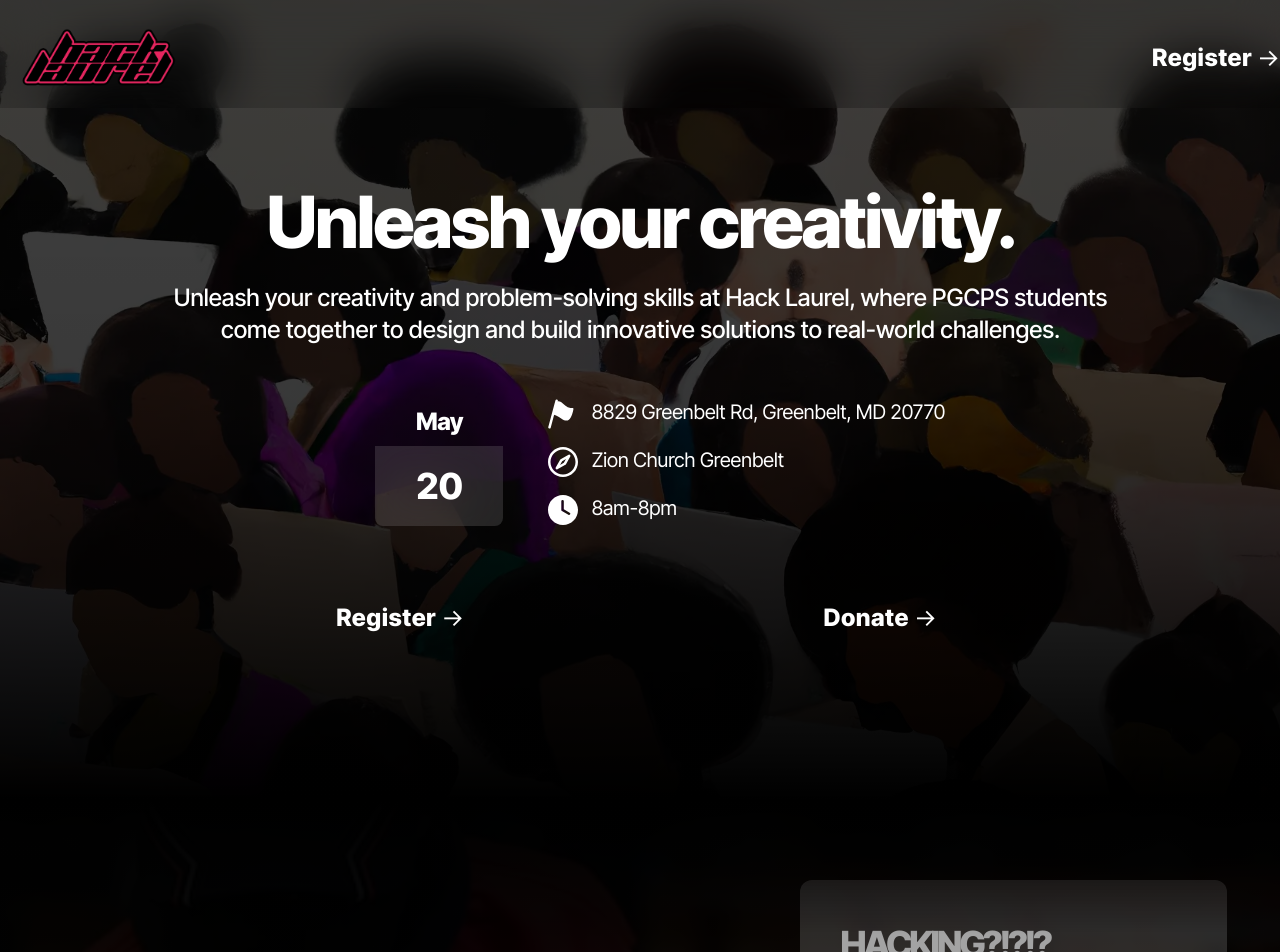
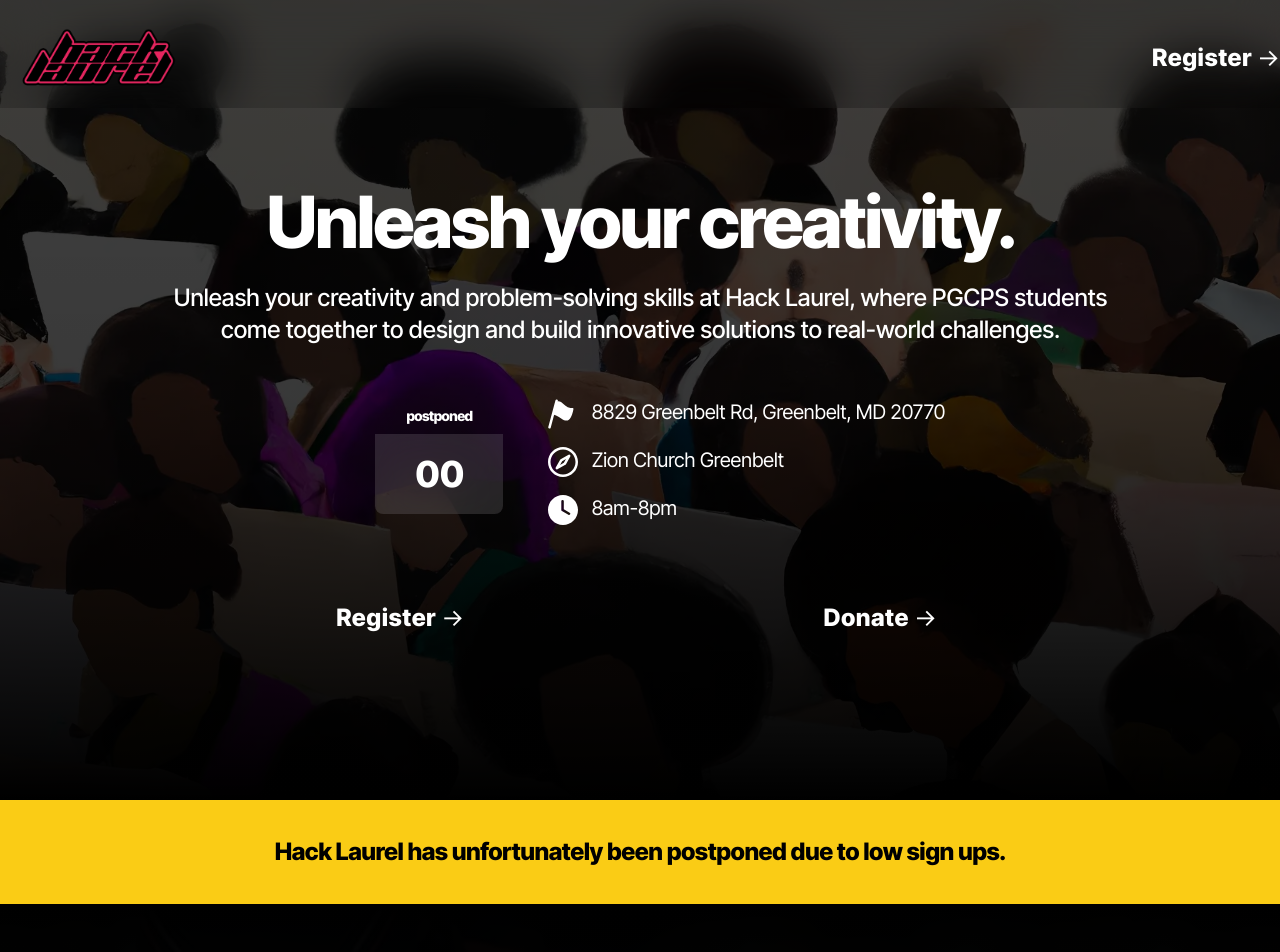
Before and after one commit to hacklaurel/website, a SvelteKit app: page / in a window 1280 px wide. Shown: the top 952 px of the page. Built offline with nearby package versions, Linux system fonts and the light colour scheme.

Commit message:
✨ add postponement message (unfortunate)

```diff
--- a/src/components/Calendar.svelte
+++ b/src/components/Calendar.svelte
@@ -5,9 +5,9 @@
 </script>
 
 <div class="rounded-lg border-white h-max-content mx-auto flex lg:flex-row flex-col vertical-middle">
-    <div class="lg:w-32 lg:h-32 w-48 lg:my-auto mx-auto lg:mx-none">
-        <p class="text-white py-2 lg:px-5 bg-primary my-0 -spacing-1 font-800 rounded-t-lg">May</p>
-        <p class="text-4xl mt-0 font-800 backdrop-blur-xl bg-[#fff2] py-5 rounded-b-lg mb-0">20</p>
+    <div class="lg:w-32 lg:h-32 w-60 lg:my-auto mx-auto lg:mx-none">
+        <p class="text-white py-2 lg:px-5 bg-primary my-0 -spacing-1 font-800 rounded-t-lg text-sm">postponed</p>
+        <p class="text-4xl mt-0 font-800 backdrop-blur-xl bg-[#fff2] py-5 rounded-b-lg mb-0">00</p>
     </div>
     <div class="vertical-middle text-start my-auto pt-5 md:pt-0 md:pl-10">
         <p class="my-0 text-xl"><Flag _class="vertical-middle pr-2" width="40px"/>8829 Greenbelt Rd, Greenbelt, MD 20770</p>
--- a/src/routes/+page.svelte
+++ b/src/routes/+page.svelte
@@ -29,6 +29,9 @@
         </div>
         <div class="flex w-full place-content-evenly flex-col md:flex-row"><Button classes="w-3/4 h-min-content mx-5 my-2" href="https://app.fillout.com/t/uDRyboUxWVus">Register</Button> <Button classes="mx-5 my-2 w-3/4 h-min-content" href="https://bank.hackclub.com/donations/start/hacklaurel">Donate</Button></div>
     </div>
+</div>
+<div class="w-full bg-yellow m-0 py-3">
+    <p class="font-800 -spacing-1 text-center w-full">Hack Laurel has unfortunately been postponed due to low sign ups.</p>
 </div>
 <div class="w-screen h-full flex lg:flex-row flex-col bg-black" style="background: linear-gradient(rgba(0, 0, 0, 1), rgba(0, 0, 0, 0.775), rgba(0, 0, 0, 0.75)), url(./rundown-epoch.webp); background-position: center; background-size: cover">
     <div class="m-auto w-max-content h-max-content max-w-3/4 lg:max-w-1/2 text-white text-center">
```
